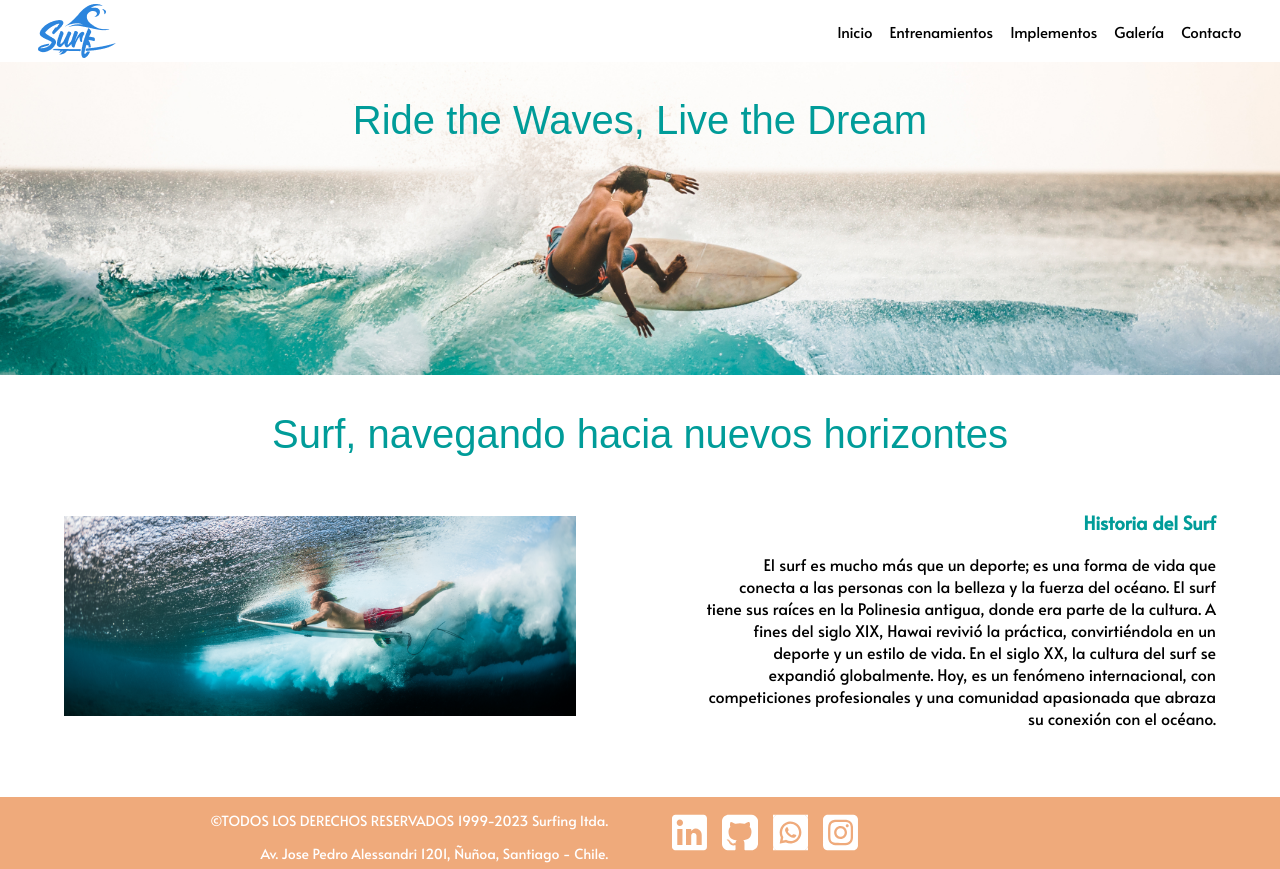
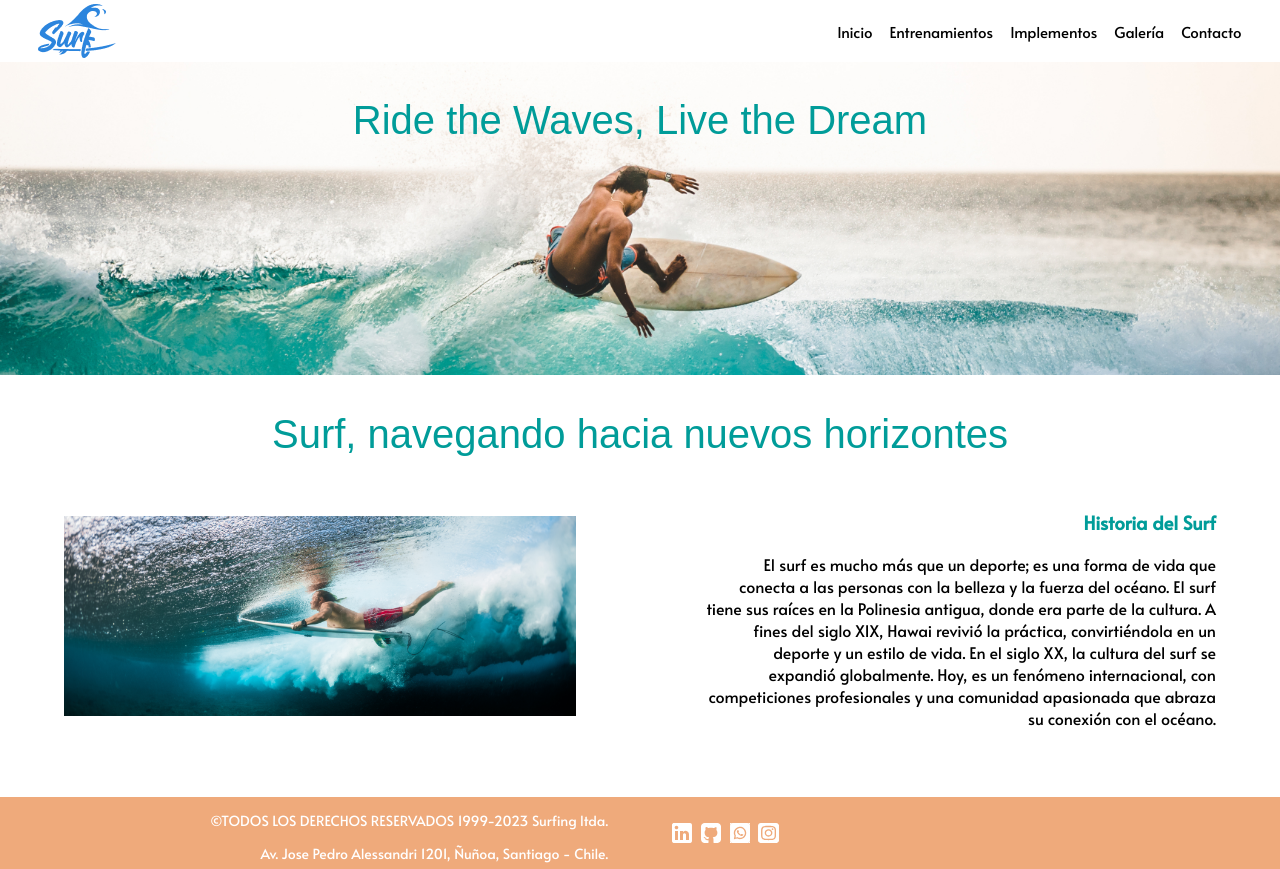
Before and after one commit to AlexxSome/project-web-coder, a plain HTML site: page index.html in a window 1280 px wide. Drawn offline with Linux system fonts and the light colour scheme; a web font is replaced by a local one.

Commit message:
fix icons social media

```diff
--- a/css/main.css
+++ b/css/main.css
@@ -141,10 +141,16 @@ h2{
 .icon-container{
     display: flex;
     justify-content: start;
+    align-items: center;
+    align-content: center;
     min-width: 45%;
 }
 
 .icon-container a{
     display: flex;
     align-items: center;
+    max-width: 10%;
+    max-height: 10%;
+    min-height: 5%;
+    min-width: 5%;
 }
```
Also changed, not shown: index.html (+1 -1 lines).
